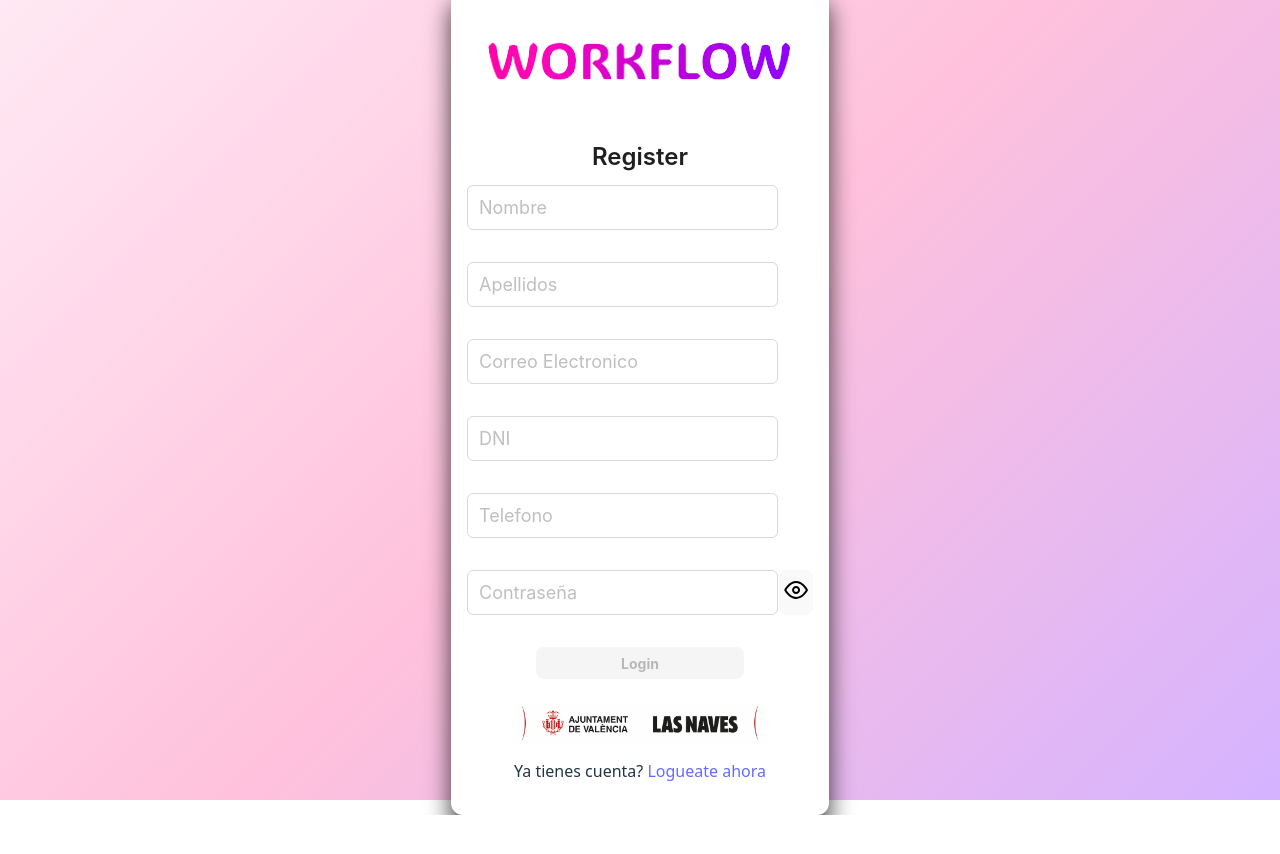
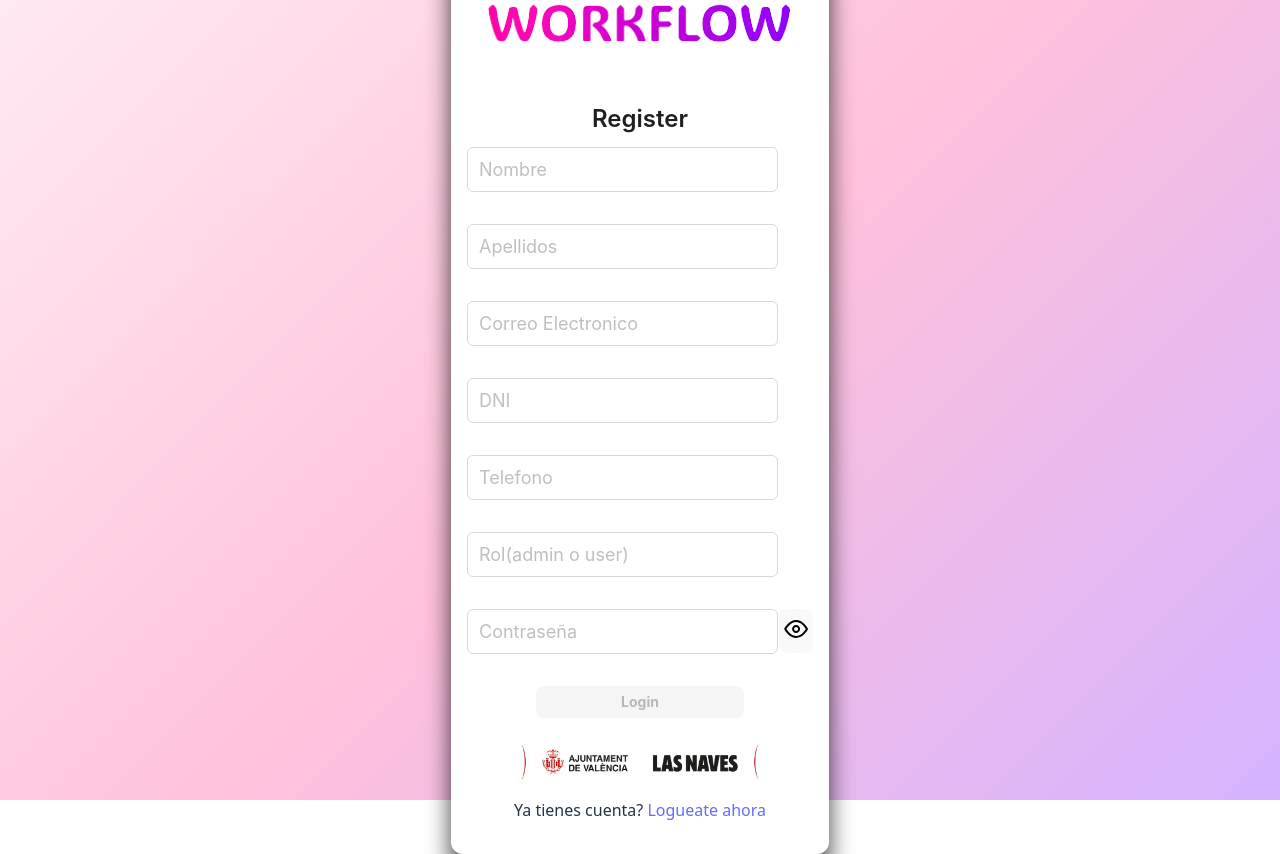
Before and after one commit to JNBarrachina/workcontrol-client, a React (Vite) app: page /register in a window 1280 px wide. Before the commit the page ends 815 px from the top, so only its background shows below. Built offline with nearby package versions, Linux system fonts and the light colour scheme.

Commit message:
Register en problemas

```diff
--- a/src/components/pages/Register/Register.jsx
+++ b/src/components/pages/Register/Register.jsx
@@ -20,6 +20,7 @@ const Register = () => {
     const [tlf, setTlf] = useState("");
     const [password, setPassword] = useState("");
     const [email, setEmail] = useState("");
+    const [role, setRole] = useState("");
     const [name, setName] = useState("");
     const { userData, setUserData, getlogeaded, setlogeaded, } = useContext(UserDataContext);
     const { userProjects, setUserProjects } = useContext(UserProjectsContext);
@@ -44,20 +45,6 @@ const Register = () => {
                     localStorage.setItem("login", JSON.stringify(data));
                     navigate("/dashboard")
                 }
-            })
-            .catch((err) => console.error(err))
-
-        fetch(`http://localhost:3000/users/userprojects/${userData.id}`, {
-            headers: {
-                "Content-type": "application/json"
-            },
-            method: "GET",
-        })
-            .then(async (res) => {
-                const userProjects = await res.json();
-                console.log(userProjects);
-                setUserProjects(userProjects);
-                localStorage.setItem("userprojects", JSON.stringify(userProjects));
             })
             .catch((err) => console.error(err))
     }
@@ -130,6 +117,18 @@ const Register = () => {
                             />
                         </section>
 
+                        <section style={{ display: 'flex', flexDirection: 'row', justifyContent: 'space-between', alignItems: 'center', width: '100%' }}>
+                            <Input
+                                style={{ width: '90%' }}
+                                value={role}
+                                type="text"
+                                onChange={(event) =>
+                                    setRole(event.target.value)}
+                                placeholder="Rol(admin o user)"
+                                className="login-input"
+                            />
+                        </section>
+
                         <section style={{ display: 'flex', flexDirection: 'row', justifyContent: 'space-between', width: '100%' }}>
                             <Input
                                 style={{ width: '90%' }}
```
